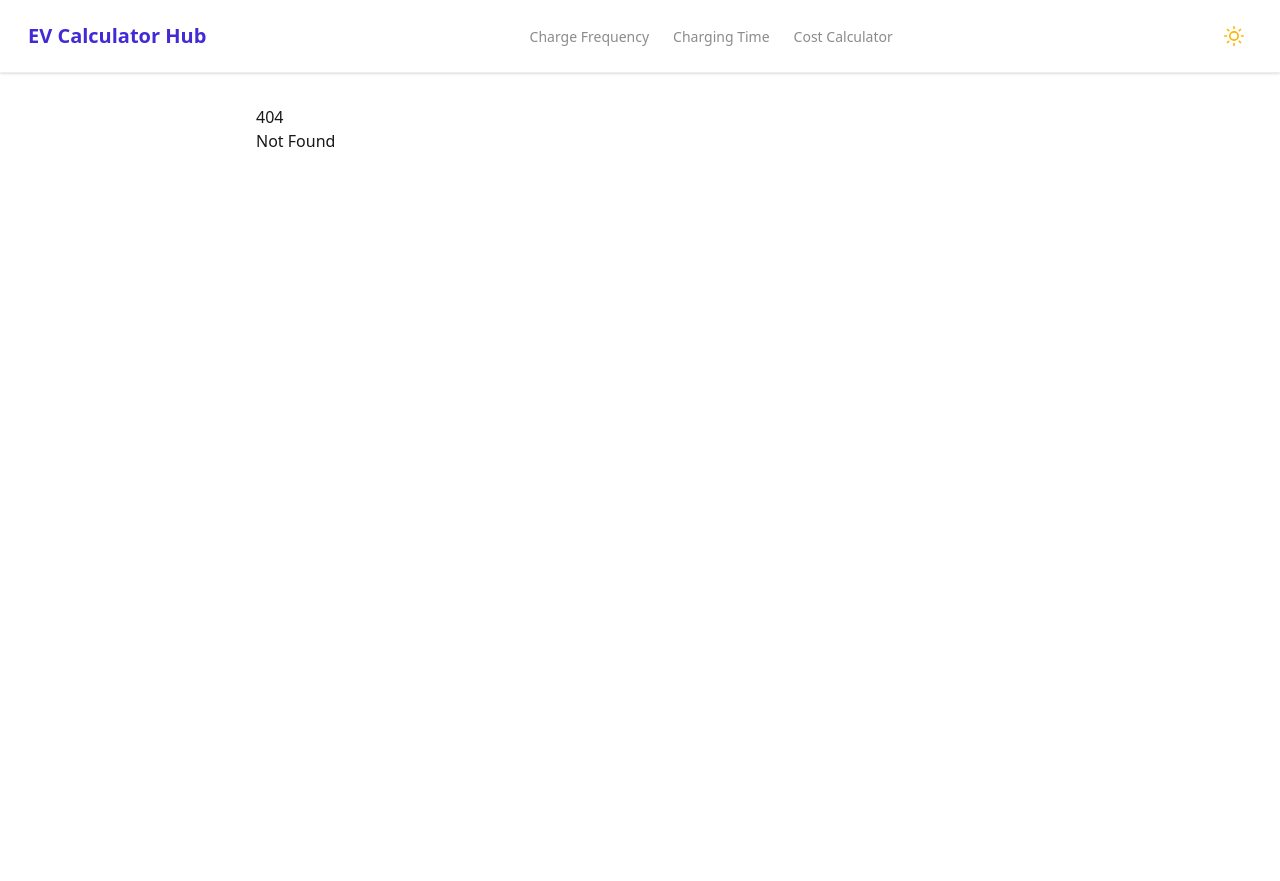
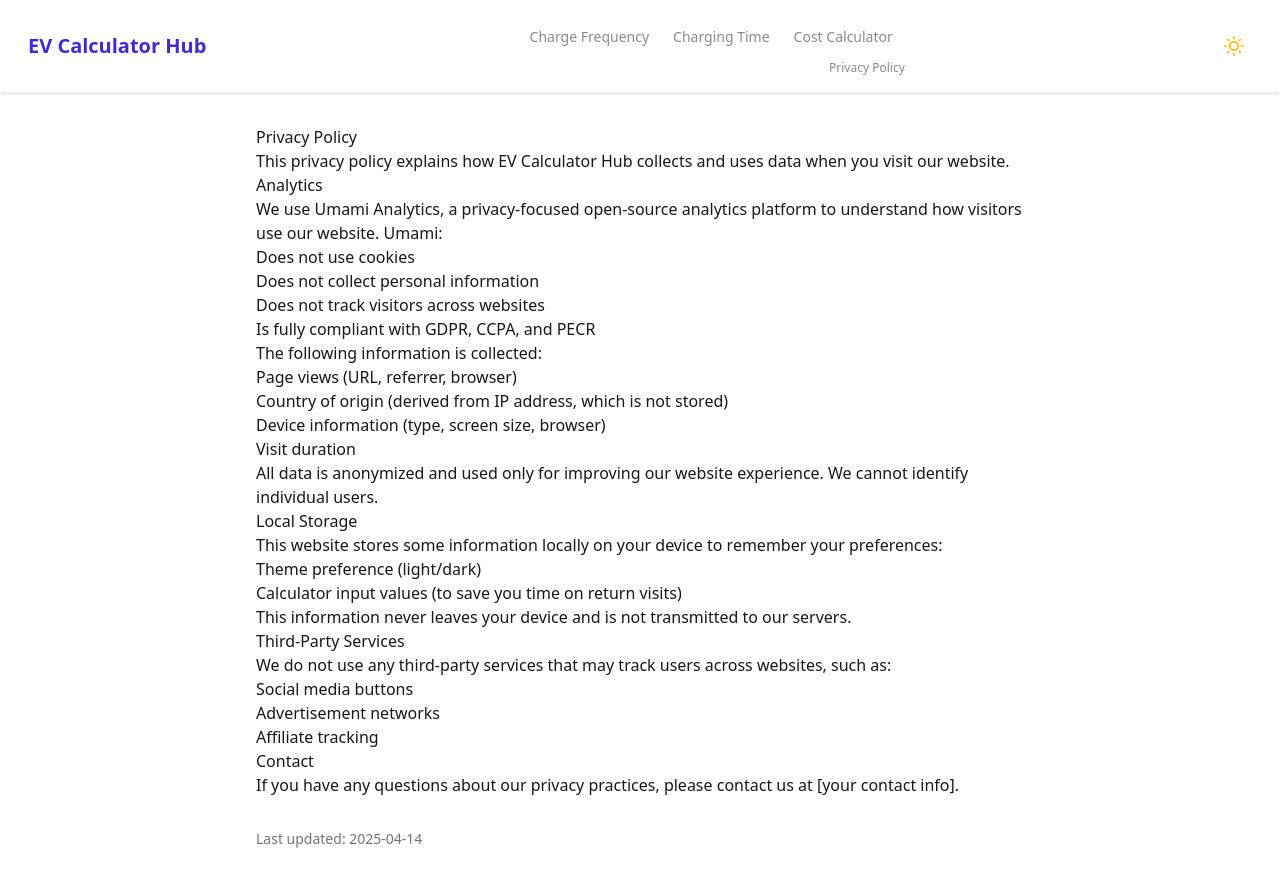
Before and after one commit to Xerrion/ev-charging-estimator, a SvelteKit app: page /privacy in a window 1280 px wide. Before the commit this address had no page. Before the commit the page ends 800 px from the top, so only its background shows below. Built offline with nearby package versions, Linux system fonts and the light colour scheme.

Commit message:
feat(analytics): implement Umami analytics with dynamic page titles and SEO improvements

```diff
--- a/src/lib/components/layout/Navigation.svelte
+++ b/src/lib/components/layout/Navigation.svelte
@@ -18,6 +18,7 @@
 </script>
 
 <nav class="overflow-x-auto">
+	<div class="flex flex-col gap-1">
 		<div class="tabs tabs-boxed w-full">
 			{#each navItems as item}
 				{@const isActive = $page.url.pathname === item.path}
@@ -30,4 +31,10 @@
 				</a>
 			{/each}
 		</div>
+		<div class="flex justify-end">
+			<a href="/privacy" class="text-base-content/50 hover:text-base-content text-xs"
+				>Privacy Policy</a
+			>
+		</div>
+	</div>
 </nav>
--- /dev/null
+++ b/src/lib/components/util/Analytics.svelte
@@ -0,0 +1,138 @@
+<script lang="ts">
+	import { onMount } from 'svelte';
+	import { page } from '$app/stores';
+	import { navigating } from '$app/stores';
+
+	// Analytics configuration
+	const ANALYTICS_CONFIG = {
+		enabled: true,
+		provider: 'umami', // Options: 'umami', 'plausible', 'ga4', 'none'
+		websiteId: 'your-website-id', // Umami website ID or measurement ID for other services
+		scriptUrl: 'https://analytics.yourdomain.com/script.js' // URL to your analytics script
+	};
+
+	// Flag to track if analytics is loaded
+	let analyticsLoaded = $state(false);
+
+	// Track page views when route changes
+	$effect(() => {
+		if (analyticsLoaded && ANALYTICS_CONFIG.enabled) {
+			const path = $page.url.pathname;
+			const title = document.title;
+
+			// Only track when navigation is complete
+			if (!$navigating) {
+				// Track page view in analytics
+				trackPageView(path, title);
+			}
+		}
+	});
+
+	// Initialize analytics
+	onMount(() => {
+		if (ANALYTICS_CONFIG.enabled && ANALYTICS_CONFIG.provider !== 'none') {
+			// Load analytics script
+			loadAnalytics().then(() => {
+				analyticsLoaded = true;
+				// Track initial page view
+				trackPageView($page.url.pathname, document.title);
+			});
+		}
+
+		// Clean up function
+		return () => {
+			// Any cleanup code if needed
+		};
+	});
+
+	// Function to load analytics script
+	async function loadAnalytics() {
+		try {
+			const script = document.createElement('script');
+			script.defer = true;
+			script.async = true;
+
+			// Configure based on provider
+			switch (ANALYTICS_CONFIG.provider) {
+				case 'umami':
+					script.src = ANALYTICS_CONFIG.scriptUrl;
+					script.setAttribute('data-website-id', ANALYTICS_CONFIG.websiteId);
+					script.setAttribute('data-auto-track', 'false'); // We'll handle tracking manually
+					break;
+
+				case 'plausible':
+					script.src = ANALYTICS_CONFIG.scriptUrl || 'https://plausible.io/js/script.js';
+					script.dataset.domain = window.location.hostname;
+					break;
+
+				case 'ga4':
+					// For Google Analytics, we need to load two scripts
+					const gaScript = document.createElement('script');
+					gaScript.async = true;
+					gaScript.src = `https://www.googletagmanager.com/gtag/js?id=${ANALYTICS_CONFIG.websiteId}`;
+					document.head.appendChild(gaScript);
+
+					// Set up the gtag function
+					window.dataLayer = window.dataLayer || [];
+					window.gtag = function (...args: any[]) {
+						window.dataLayer?.push(arguments);
+					};
+					window.gtag('js', new Date() as any);
+					break;
+
+				default:
+					return Promise.resolve(false);
+			}
+
+			document.head.appendChild(script);
+
+			// Wait for script to load
+			return new Promise((resolve) => {
+				script.onload = () => resolve(true);
+			});
+		} catch (error) {
+			console.error('Failed to load analytics:', error);
+			return Promise.resolve(false);
+		}
+	}
+
+	// Track page views
+	function trackPageView(path: string, title: string) {
+		try {
+			switch (ANALYTICS_CONFIG.provider) {
+				case 'umami':
+					if (window.umami) {
+						// Track page view with Umami's trackView function
+						window.umami.trackView(path);
+
+						// Track additional page data
+						window.umami.track('page_view', {
+							path,
+							title,
+							referrer: document.referrer || 'direct'
+						});
+					}
+					break;
+
+				case 'plausible':
+					if (typeof window.plausible === 'function') {
+						window.plausible('pageview', { props: { path, title } });
+					}
+					break;
+
+				case 'ga4':
+					if (typeof window.gtag === 'function') {
+						window.gtag('config', ANALYTICS_CONFIG.websiteId, {
+							page_path: path,
+							page_title: title
+						});
+					}
+					break;
+			}
+		} catch (error) {
+			console.error('Error tracking page view:', error);
+		}
+	}
+</script>
+
+<!-- This component doesn't render anything visible -->
--- /dev/null
+++ b/src/lib/types/analytics.d.ts
@@ -0,0 +1,14 @@
+// Type definitions for analytics platforms
+interface Window {
+	plausible?: (event: string, options?: { props: Record<string, string> }) => void;
+	gtag?: (
+		command: string,
+		targetId: string,
+		config?: Record<string, string | boolean | number>
+	) => void;
+	umami?: {
+		track: (eventName: string, eventData?: Record<string, string>) => void;
+		trackView: (url?: string) => void;
+	};
+	dataLayer?: any[];
+}
--- a/src/routes/+layout.svelte
+++ b/src/routes/+layout.svelte
@@ -2,9 +2,68 @@
 	import '../app.css';
 	import ThemeSwitcher from '$lib/components/ui/ThemeSwitcher.svelte';
 	import Navigation from '$lib/components/layout/Navigation.svelte';
+	import { page } from '$app/stores';
+	import Analytics from '$lib/components/util/Analytics.svelte';
 
 	let { children } = $props();
+
+	// Default SEO data
+	const defaultSeo = {
+		title: 'EV Calculator Hub',
+		description:
+			'Tools to calculate EV charging frequency, time and costs for electric vehicle owners',
+		type: 'website',
+		image: '/images/ev-calculator-social.png',
+		twitterCard: 'summary_large_image'
+	};
+
+	// Page-specific SEO data based on route
+	$effect(() => {
+		const path = $page.url.pathname;
+
+		// Update page title based on the current route
+		if (path === '/') {
+			seoData.title = 'EV Charge Frequency Calculator | EV Calculator Hub';
+			seoData.description =
+				'Calculate how many times you need to charge your electric vehicle per week based on your driving habits';
+		} else if (path === '/charging-time') {
+			seoData.title = 'EV Charging Time Calculator | EV Calculator Hub';
+			seoData.description =
+				'Calculate how long it will take to charge your electric vehicle from any state of charge';
+		} else if (path === '/cost') {
+			seoData.title = 'EV Charging Cost Calculator | EV Calculator Hub';
+			seoData.description =
+				'Calculate the cost of charging your electric vehicle at home or at public stations';
+		}
+	});
+
+	// Combine default and page-specific SEO data
+	let seoData = $state({ ...defaultSeo });
 </script>
+
+<svelte:head>
+	<title>{seoData.title}</title>
+	<meta name="description" content={seoData.description} />
+
+	<!-- Open Graph / Facebook -->
+	<meta property="og:type" content={seoData.type} />
+	<meta property="og:url" content={$page.url.href} />
+	<meta property="og:title" content={seoData.title} />
+	<meta property="og:description" content={seoData.description} />
+	<meta property="og:image" content={seoData.image} />
+
+	<!-- Twitter -->
+	<meta name="twitter:card" content={seoData.twitterCard} />
+	<meta name="twitter:title" content={seoData.title} />
+	<meta name="twitter:description" content={seoData.description} />
+	<meta name="twitter:image" content={seoData.image} />
+
+	<!-- Canonical URL -->
+	<link rel="canonical" href={$page.url.href} />
+</svelte:head>
+
+<!-- Include Analytics component (doesn't render anything visible) -->
+<Analytics />
 
 <div class="flex min-h-screen flex-col transition-colors">
 	<header class="bg-base-100 border-base-300 border-b px-7 shadow-sm">
--- /dev/null
+++ b/src/routes/privacy/+page.svelte
@@ -0,0 +1,73 @@
+<script lang="ts">
+	import { page } from '$app/stores';
+</script>
+
+<svelte:head>
+	<title>Privacy Policy | EV Calculator Hub</title>
+	<meta name="robots" content="noindex" />
+</svelte:head>
+
+<div class="prose mx-auto max-w-3xl">
+	<h1>Privacy Policy</h1>
+
+	<p class="lead">
+		This privacy policy explains how EV Calculator Hub collects and uses data when you visit our
+		website.
+	</p>
+
+	<h2>Analytics</h2>
+	<p>
+		We use <a href="https://umami.is/" target="_blank" rel="noopener noreferrer">Umami Analytics</a
+		>, a privacy-focused open-source analytics platform to understand how visitors use our website.
+		Umami:
+	</p>
+
+	<ul>
+		<li>Does not use cookies</li>
+		<li>Does not collect personal information</li>
+		<li>Does not track visitors across websites</li>
+		<li>Is fully compliant with GDPR, CCPA, and PECR</li>
+	</ul>
+
+	<p>The following information is collected:</p>
+
+	<ul>
+		<li>Page views (URL, referrer, browser)</li>
+		<li>Country of origin (derived from IP address, which is not stored)</li>
+		<li>Device information (type, screen size, browser)</li>
+		<li>Visit duration</li>
+	</ul>
+
+	<p>
+		All data is anonymized and used only for improving our website experience. We cannot identify
+		individual users.
+	</p>
+
+	<h2>Local Storage</h2>
+	<p>This website stores some information locally on your device to remember your preferences:</p>
+
+	<ul>
+		<li>Theme preference (light/dark)</li>
+		<li>Calculator input values (to save you time on return visits)</li>
+	</ul>
+
+	<p>This information never leaves your device and is not transmitted to our servers.</p>
+
+	<h2>Third-Party Services</h2>
+	<p>We do not use any third-party services that may track users across websites, such as:</p>
+
+	<ul>
+		<li>Social media buttons</li>
+		<li>Advertisement networks</li>
+		<li>Affiliate tracking</li>
+	</ul>
+
+	<h2>Contact</h2>
+	<p>
+		If you have any questions about our privacy practices, please contact us at [your contact info].
+	</p>
+
+	<p class="text-base-content/60 mt-8 text-sm">
+		Last updated: {new Date().toISOString().split('T')[0]}
+	</p>
+</div>
```
Lines whose indentation alone changed are shown as unchanged.
